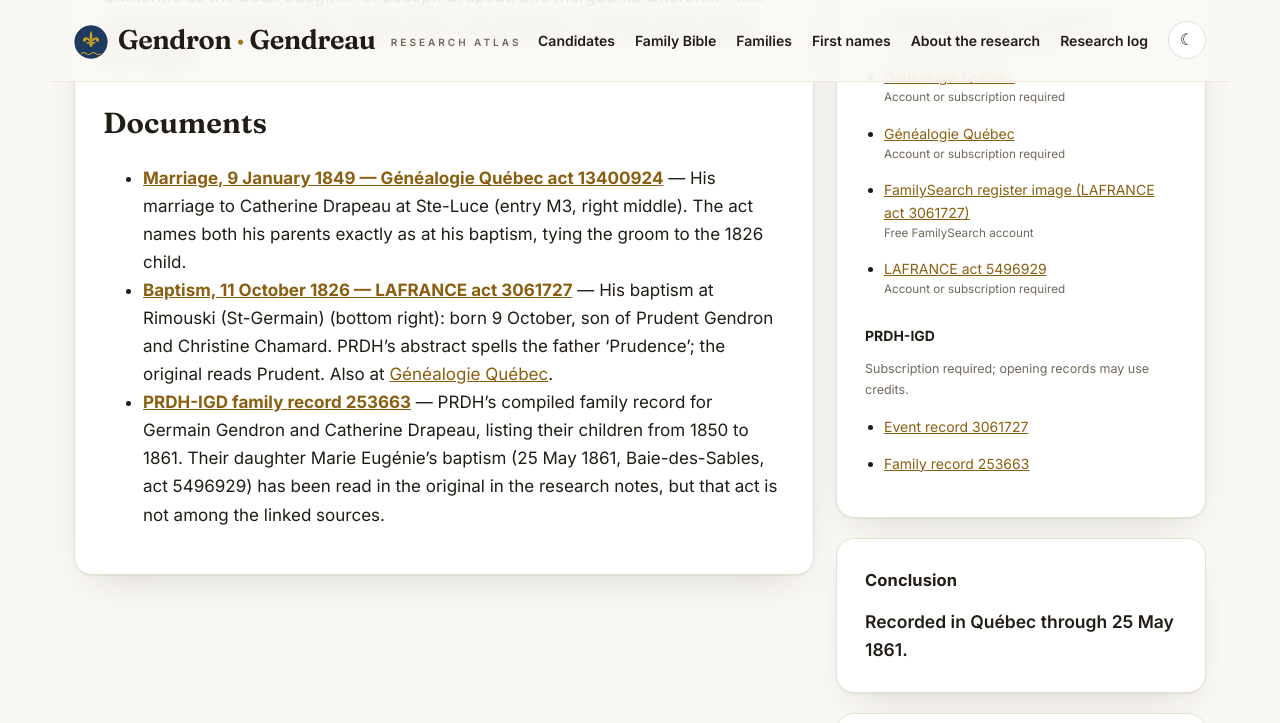
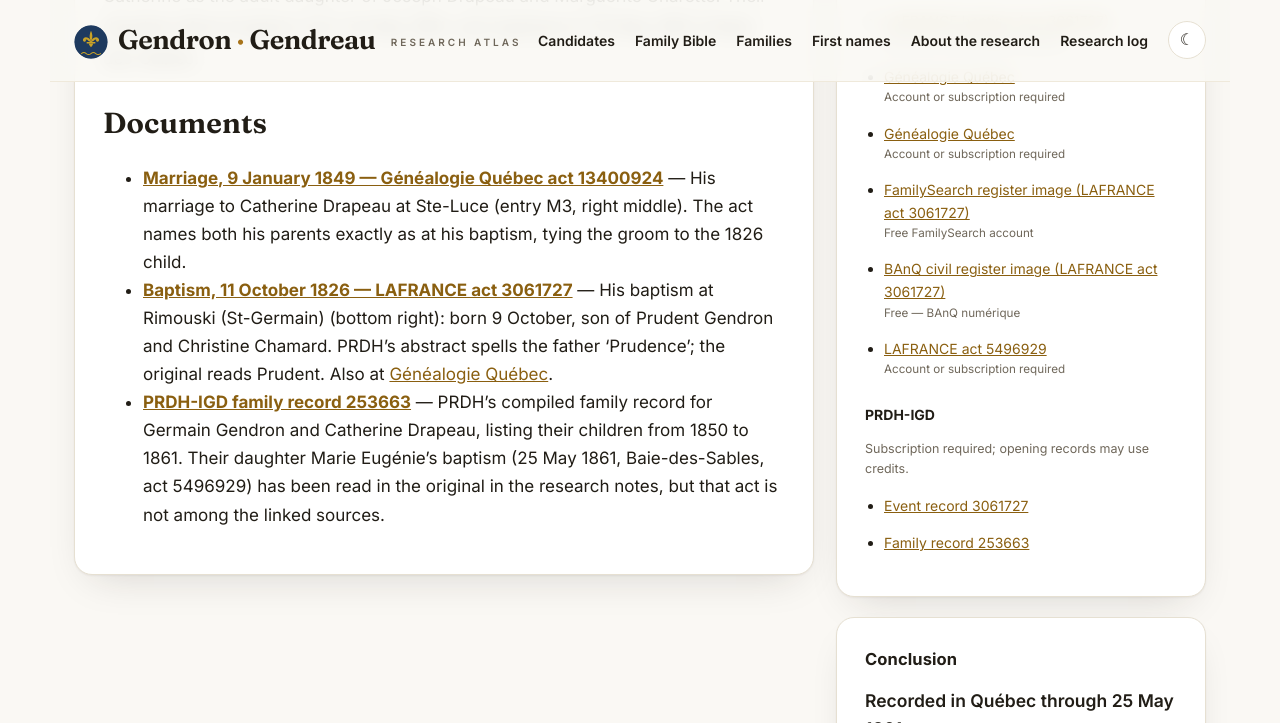
Before and after one commit to vetharmon/gendron-research, a Jekyll site: the page built from _candidates/c190.md, in a window 1280 px wide and 900 px high, scrolled down 654 px, cut to the strip 0-723 px from the top of the window. Built offline with Jekyll 4.4.1, drawn with Linux system fonts in a browser that asks for light colours.

Commit message:
Add BAnQ civil register link to C190 baptism

```diff
--- a/_candidates/c190.md
+++ b/_candidates/c190.md
@@ -33,6 +33,10 @@ sources:
   url: https://www.familysearch.org/ark:/61903/3:1:3QS7-L99D-RXDL
   access: Free FamilySearch account
   provenance: Quebec, Catholic Parish Registers, 1621-1979 — image 445, DGS 5468831. Matched to the LAFRANCE act on name, date and parents (12 Nov 2026).
+- label: BAnQ civil register image (LAFRANCE act 3061727)
+  url: https://numerique.banq.qc.ca/patrimoine/details/52327/4422487
+  access: Free — BAnQ numérique
+  provenance: Registres de l'état civil, Rimouski (CE101,S6), 1826 volume, image 25 of 30. Matched to the LAFRANCE act on name, date and parents (15 Nov 2026).
 - label: LAFRANCE act 5496929
   url: https://www.genealogiequebec.com/Membership/LAFRANCE/acte/5496929
   access: Account or subscription required
```
